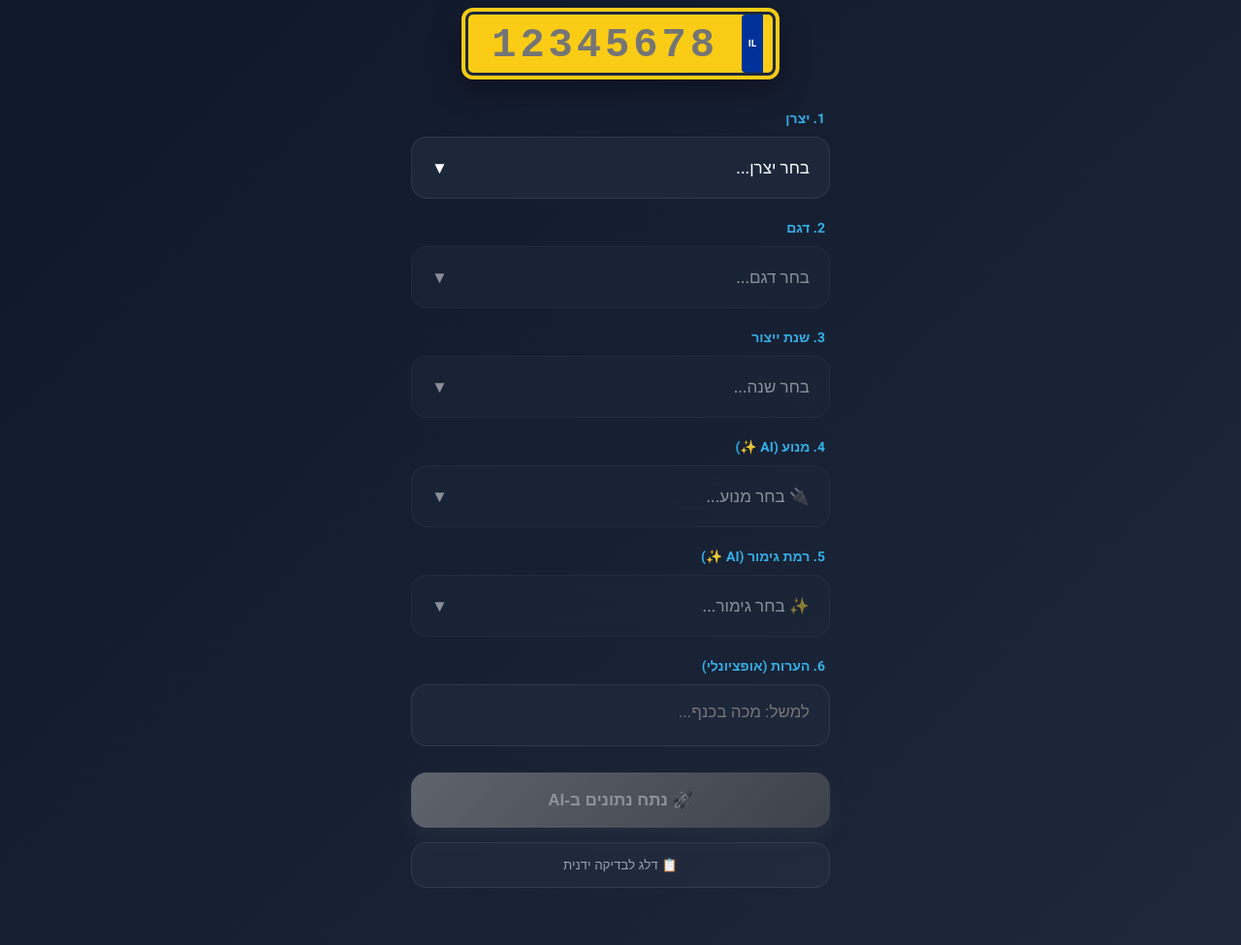
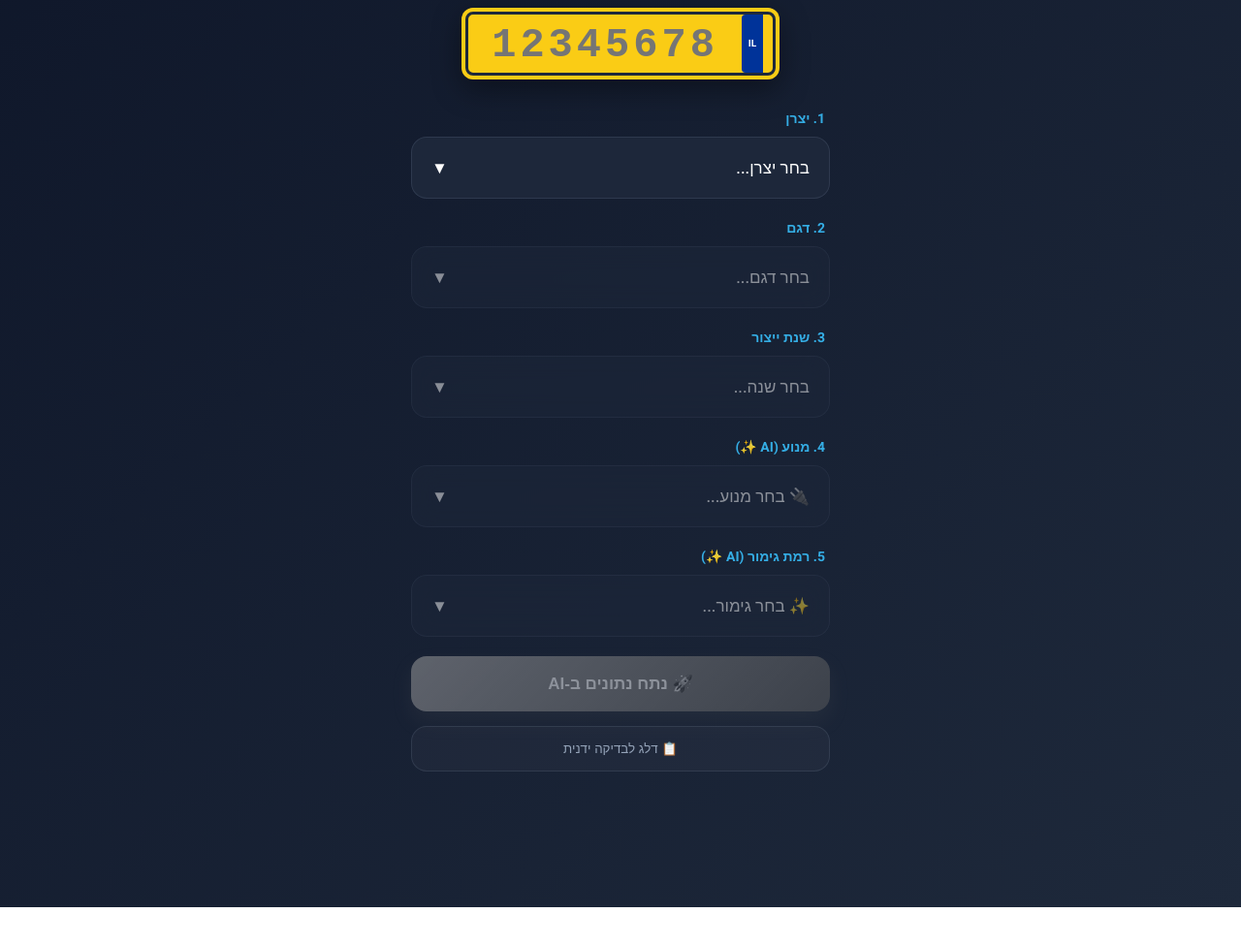
Before and after one commit to AharonShimon/CarCheck-AI, a website with bundled scripts: page index.html in a window 1280 px wide. Shown: the part 107-1082 px from the top of the page at 97% size. After the commit the page ends 1043 px from the top, so only its background shows below. Built offline with nearby package versions, Linux system fonts and the light colour scheme.

Commit message:
Update index.html

```diff
--- a/index.html
+++ b/index.html
@@ -69,11 +69,6 @@
         <input type="hidden" id="val-t">
     </div>
 
-    <div class="field-group">
-        <label>6. הערות (אופציונלי)</label>
-        <textarea id="user-notes" class="text-input" placeholder="למשל: מכה בכנף..."></textarea>
-    </div>
-
     <button id="btn-ai" class="btn-main" disabled>🚀 נתח נתונים ב-AI</button>
 
     <div id="ai-panel" class="ai-feedback-box" style="display: none;">
```
